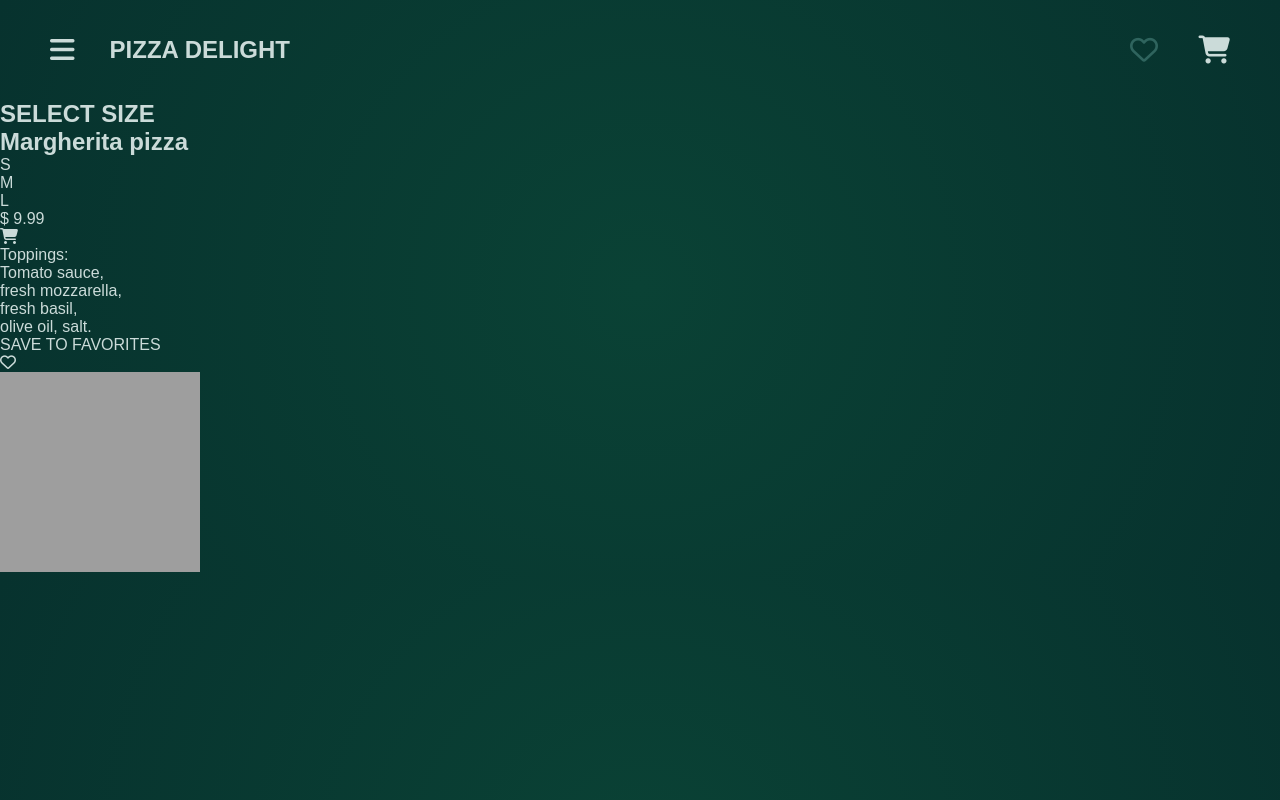
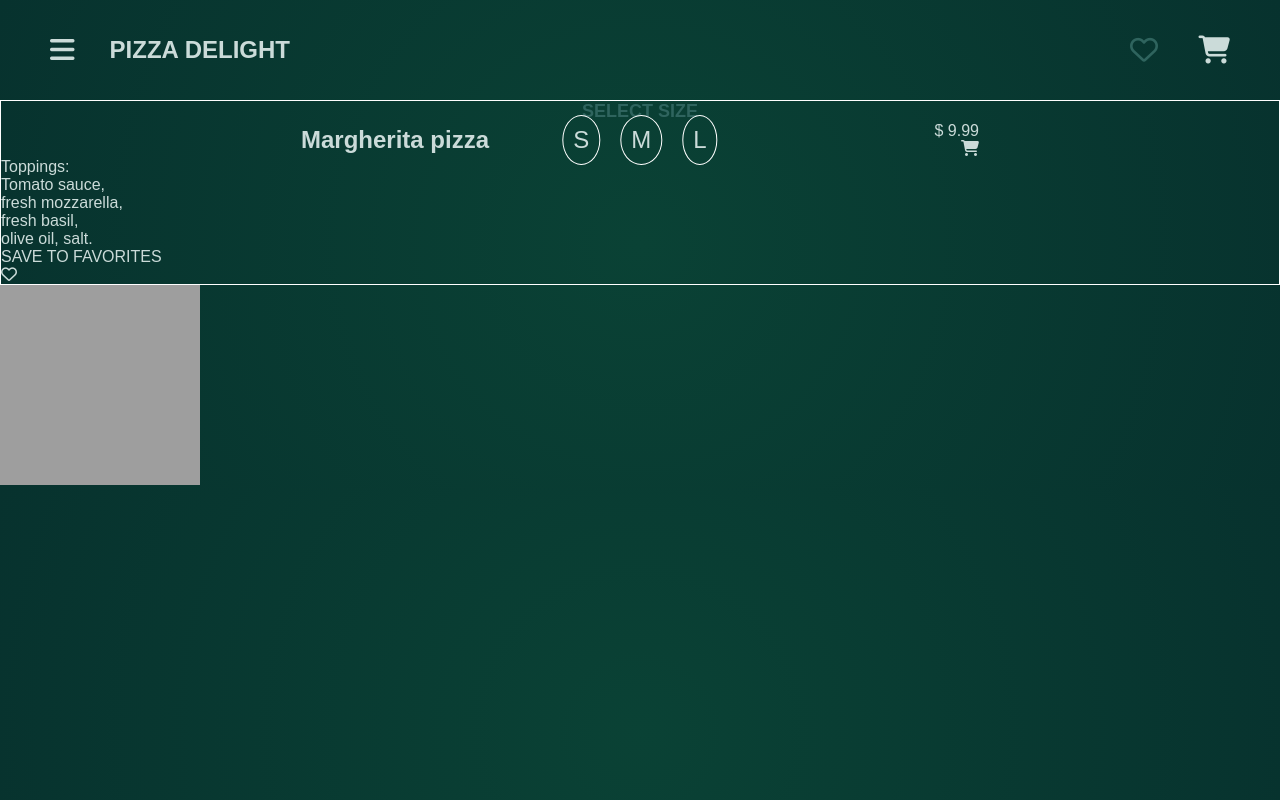
Before and after one commit to Martenelias/Food-Delivery, a website: page index.html in a window 1280 px wide. Drawn offline with Linux system fonts and the light colour scheme; grey boxes are pictures that could not be loaded; a web font is replaced by a local one.

Commit message:
details..

```diff
--- /dev/null
+++ b/styles/_details.scss
@@ -0,0 +1,51 @@
+@import "./fonts-var-mixin";
+
+.details {
+  border: 1px solid white;
+  display: flex;
+  flex-direction: column;
+
+  .size {
+    @include flex-align;
+    justify-content: center;
+    font-size: 12px;
+    color: $lightGreen;
+  }
+
+  .name-size-price {
+    @include flex-align;
+    justify-content: space-between;
+    position: relative;
+    padding-left: 300px;
+    padding-right: 300px;
+
+    h2 {
+      flex-grow: 1;
+      text-align: left;
+    }
+
+    .choose-size {
+      height: 50px;
+      @include flex-align;
+      justify-content: center;
+      gap: 20px;
+      position: absolute;
+      left: 50%;
+      transform: translateX(-50%);
+      flex-grow: 0;
+      flex-shrink: 0;
+
+      p {
+        font-size: 24px;
+        padding: 10px;
+        border: 1px solid white;
+        border-radius: 50%;
+      }
+    }
+
+    .price {
+      flex-grow: 1;
+      text-align: right;
+    }
+  }
+}
--- a/styles/_fonts-var-mixin.scss
+++ b/styles/_fonts-var-mixin.scss
@@ -13,9 +13,8 @@
   font-style: normal;
 }
 
-@mixin flex-center {
+@mixin flex-align {
   display: flex;
-  justify-content: center;
   align-items: center;
 }
 
--- a/styles/_header.scss
+++ b/styles/_header.scss
@@ -4,15 +4,13 @@ nav {
   height: 100px;
   padding-left: 50px;
   padding-right: 50px;
-  display: flex;
+  @include flex-align;
   justify-content: space-between;
-  align-items: center;
 
   .menu {
-    @include font-header();
+    @include font-header;
     width: 240px;
-    display: flex;
-    align-items: center;
+    @include flex-align;
     justify-content: space-between;
 
     .fa-bars {
@@ -28,7 +26,7 @@ nav {
   }
   .icons {
     width: 100px;
-    display: flex;
+    @include flex-align;
     justify-content: space-between;
 
     .fa-heart {
--- a/styles/style.scss
+++ b/styles/style.scss
@@ -1,5 +1,6 @@
 @import "./_header";
 @import "./_fonts-var-mixin";
+@import "./details";
 
 * {
   margin: 0;
@@ -8,6 +9,6 @@
 
 body {
   background-image: radial-gradient(circle, #0A4235, #07322E);
-  @include font-text();
+  @include font-text;
   color: $white;
 }
```
Also changed, not shown: styles/style.css, 1 other file.
